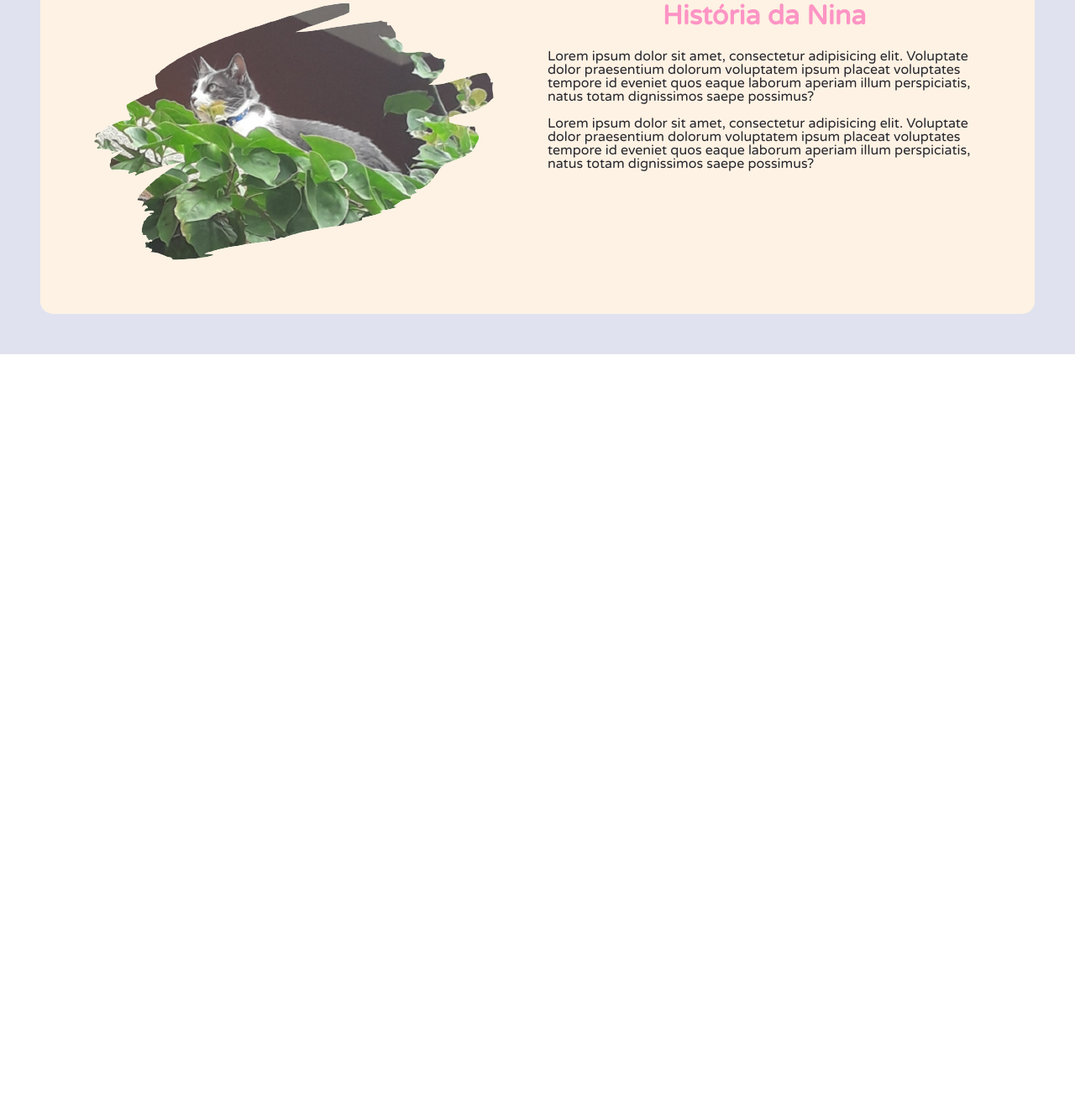
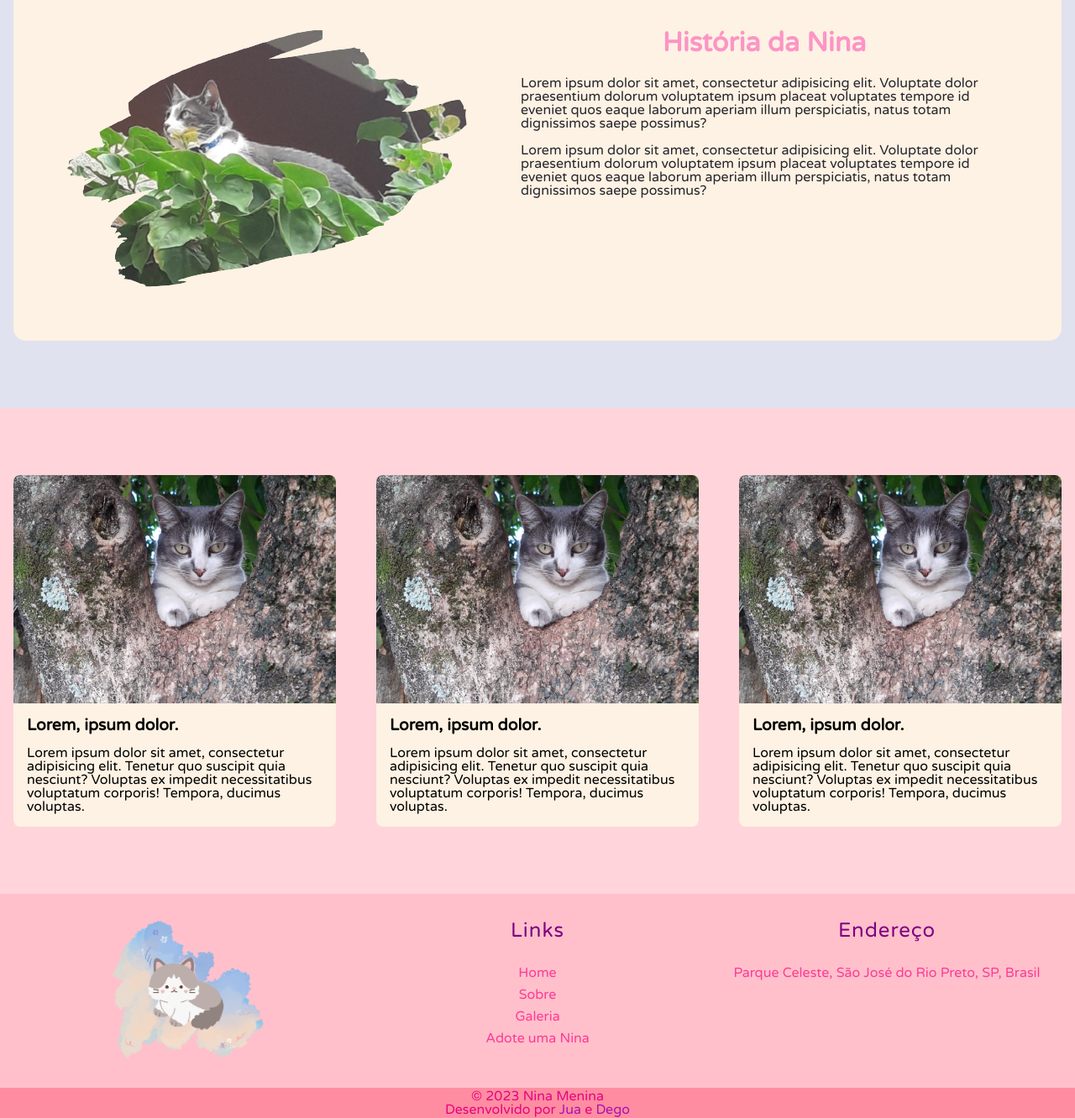
Before and after one commit to juliarmn/Site-da-Nina, a plain HTML site: page sobre.html in a window 1280 px wide. Shown: the part 815-2147 px from the top of the page at 84% size. Before the commit the page ends 1237 px from the top, so only its background shows below. Drawn offline with Linux system fonts and the light colour scheme.

Commit message:
Cria os cards

```diff
--- a/sobre.html
+++ b/sobre.html
@@ -122,7 +122,69 @@
         </div>
       </div>
     </section>
+    <section class="cards-info">
+      <div class="container">
+        <div class="cards-info__card">
+          <div class="cards-info__card__img">
+            <img src="./src/images/banner_mobile.jpg" alt="">
+          </div>
+          <div class="cards-info__card__text">
+            <h3>Lorem, ipsum dolor.</h3>
+            <p>Lorem ipsum dolor sit amet, consectetur adipisicing elit. Tenetur quo suscipit quia nesciunt? Voluptas ex
+              impedit necessitatibus voluptatum corporis! Tempora, ducimus voluptas.</p>
+          </div>
+        </div>
+        <div class="cards-info__card">
+          <div class="cards-info__card__img">
+            <img src="./src/images/banner_mobile.jpg" alt="">
+          </div>
+          <div class="cards-info__card__text">
+            <h3>Lorem, ipsum dolor.</h3>
+            <p>Lorem ipsum dolor sit amet, consectetur adipisicing elit. Tenetur quo suscipit quia nesciunt? Voluptas ex
+              impedit necessitatibus voluptatum corporis! Tempora, ducimus voluptas.</p>
+          </div>
+        </div>
+        <div class="cards-info__card">
+          <div class="cards-info__card__img">
+            <img src="./src/images/banner_mobile.jpg" alt="">
+          </div>
+          <div class="cards-info__card__text">
+            <h3>Lorem, ipsum dolor.</h3>
+            <p>Lorem ipsum dolor sit amet, consectetur adipisicing elit. Tenetur quo suscipit quia nesciunt? Voluptas ex
+              impedit necessitatibus voluptatum corporis! Tempora, ducimus voluptas.</p>
+          </div>
+        </div>
+      </div>
+    </section>
   </main>
+
+  <footer class="footer">
+    <div class="container">
+      <div class="footer__logo">
+        <img src="./src/images/Draw.png" alt="Nina" />
+      </div>
+      <div class="footer__links">
+        <h3>Links</h3>
+        <a href="#" title="Home">Home</a>
+        <a href="#" title="Sobre">Sobre</a>
+        <a href="#" title="Galeria">Galeria</a>
+        <a href="#" title="Adote">Adote uma Nina</a>
+      </div>
+      <div class="footer__contato">
+        <h3>Endereço</h3>
+        <p>Parque Celeste, São José do Rio Preto, SP, Brasil</p>
+      </div>
+    </div>
+    <div class="footer__copyright">
+      <p>
+        © 2023 Nina Menina
+      </p>
+      <p>
+        Desenvolvido por <a href="https://instagram.com/julia_rodriguesmn" target="_blank">Jua</a> e <a
+          href="https://instagram.com/deigo_lps" target="_blank" o>Dego</a>
+      </p>
+    </div>
+  </footer>
 
 </body>
 
--- a/src/scss/pages/home/_image-text.scss
+++ b/src/scss/pages/home/_image-text.scss
@@ -1,5 +1,5 @@
 .image-text {
-  padding: 5rem 0;
+  @include section-padding;
   .container {
     display: flex;
     align-items: center;
--- a/src/scss/pages/home/home.scss
+++ b/src/scss/pages/home/home.scss
@@ -1,9 +1,12 @@
 @import "../../utils/utils";
 
+//GLOBAL COMPONENTS
 @import "../../components/header";
 
+@import "../../components/footer";
+
+
+//HOME COMPONENTS
 @import "./banner";
 
 @import "./image-text";
-
-@import "../../components/footer";
--- /dev/null
+++ b/src/scss/pages/sobre/_cards-info.scss
@@ -0,0 +1,49 @@
+.cards-info {
+  @include section-padding;
+  background-color: rgb(255, 212, 219);
+
+  .container {
+    display: flex;
+    gap: 3rem;
+  }
+
+  &__card {
+    background-color: #fdf2e3;
+    border-radius: 8px;
+    overflow: hidden;
+
+    &__img {
+      width: 100%;
+      overflow: hidden;
+      max-height: 17rem;
+
+      img {
+        object-fit: cover;
+        max-height: 17rem;
+        width: 100%;
+        transition: 0.3s;
+      }
+    }
+
+    &__text {
+      padding: 1rem;
+
+      h3 {
+        font-size: 1.2rem;
+      }
+
+      p {
+        margin: 1rem 0;
+
+        &:last-of-type {
+          margin-bottom: 0;
+        }
+      }
+    }
+
+    &:hover img {
+      transform: scale(1.1);
+    }
+  }
+
+}
--- a/src/scss/pages/sobre/_img-text-hist.scss
+++ b/src/scss/pages/sobre/_img-text-hist.scss
@@ -1,11 +1,10 @@
 .sobre-historia {
   background-color: $blue;
   display: flex;
-
+  @include section-padding;
   .container {
     display: flex;
     top: 2rem;
-    padding: 3rem;
   }
 
   &__card {
--- a/src/scss/pages/sobre/sobre.scss
+++ b/src/scss/pages/sobre/sobre.scss
@@ -1,7 +1,14 @@
 @import "../../utils/utils";
 
+//GLOBAL COMPONENTS
 @import "../../components/header";
 
+@import "../../components/footer";
+
+
+// SOBRE COMPONENTS
 @import "./banner-sobre";
 
 @import "./img-text-hist";
+
+@import "./cards-info";
--- a/src/scss/utils/_global.scss
+++ b/src/scss/utils/_global.scss
@@ -8,3 +8,7 @@
   margin: auto;
   padding: 0 1rem;
 }
+
+@mixin section-padding {
+  padding: 5rem 0;
+}
```
Also changed, not shown: src/scss/pages/home/home.css, src/scss/pages/sobre/sobre.css.
